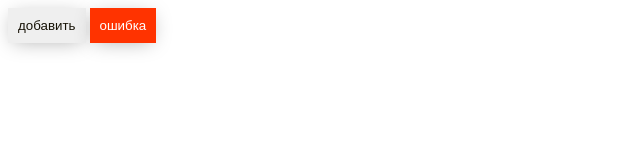
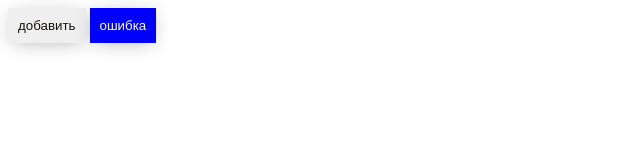
Before and after one commit to AlexandrAnash/ht6, a website: page client-src/app/index.html in a window 1280 px wide. Shown: the whole page, without its empty margins (0-640 px from the left). Drawn offline with Linux system fonts and the light colour scheme.

Commit message:
'Procfile'

```diff
--- a/client-src/app/css/main.css
+++ b/client-src/app/css/main.css
@@ -8,5 +8,5 @@
 }
 .btn-error {
     color: white;
-    background: #f30;
+    background: blue;
 }
```
Also changed, not shown: 1 other file.
